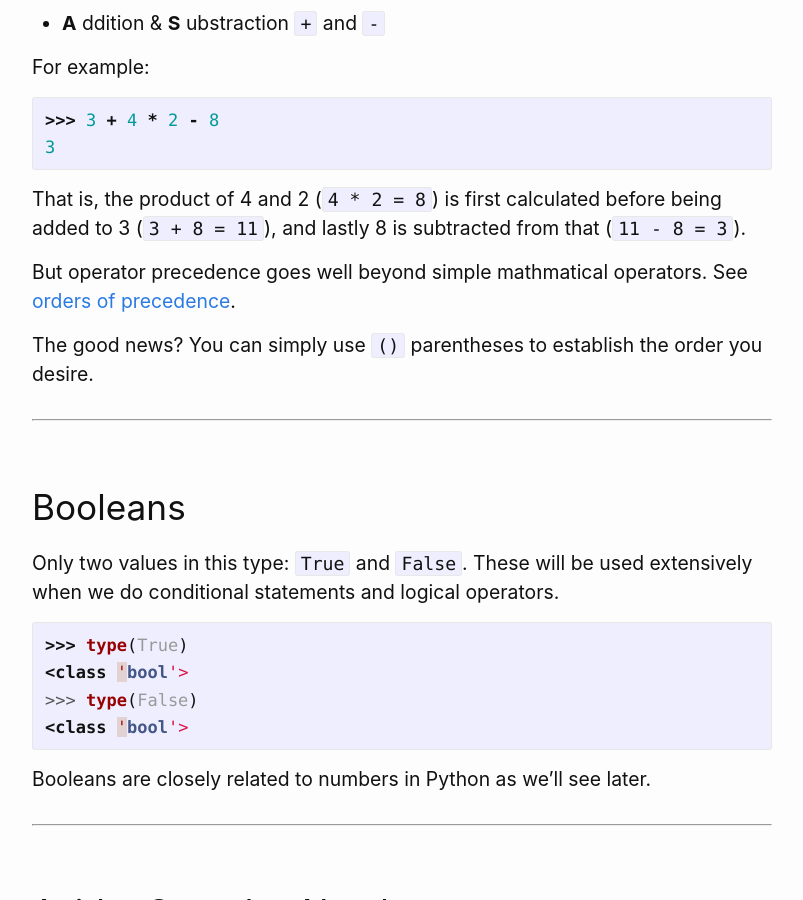
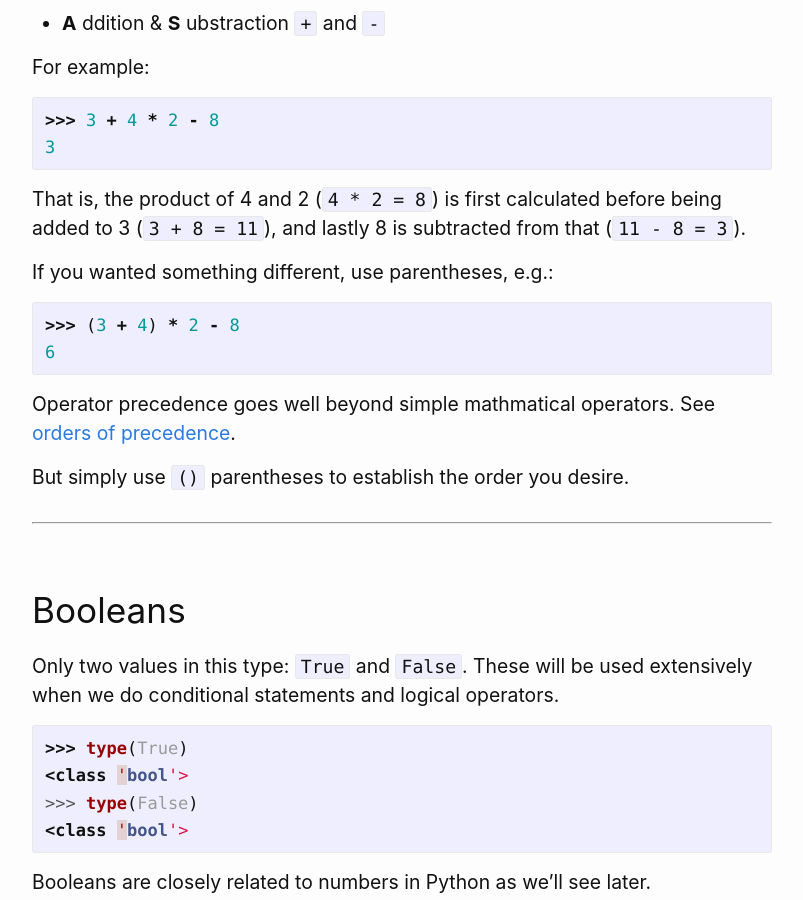
Before and after one commit to multum-non-multa/code, a Jekyll site: the page built from _posts/2021-09-03-numbers-conversion-etc.md, in a window 1280 px wide and 900 px high, scrolled down 3675 px. Shown: the whole window, without its empty margins (238-1041 px from the left). Built offline with Jekyll 4.4.1, drawn with Linux system fonts in a browser that asks for light colours.

````diff
--- a/_posts/2021-09-03-numbers-conversion-etc.md
+++ b/_posts/2021-09-03-numbers-conversion-etc.md
@@ -155,9 +155,18 @@ For example:
 
 That is, the product of 4 and 2 (`4 * 2 = 8`) is first calculated before being added to 3 (`3 + 8 = 11`), and lastly 8 is subtracted from that (`11 - 8 = 3`).
 
-But operator precedence goes well beyond simple mathmatical operators.  See [orders of precedence](https://docs.python.org/3/reference/expressions.html#operator-precedence).
+If you wanted something different, use parentheses, e.g.:
 
-The good news?  You can simply use `()` parentheses to establish the order you desire.
+```python
+>>> (3 + 4) * 2 - 8
+6
+```
+
+
+
+Operator precedence goes well beyond simple mathmatical operators.  See [orders of precedence](https://docs.python.org/3/reference/expressions.html#operator-precedence).
+
+But simply use `()` parentheses to establish the order you desire.
 
 ---
 
@@ -174,7 +183,6 @@ Only two values in this type: `True` and `False`.  These will be used extensivel
 
 Booleans are closely related to numbers in Python as we'll see later.
 
-
 ---
 
 ## Aside:  Complex Numbers
````
Also changed, not shown: 1 other file.
